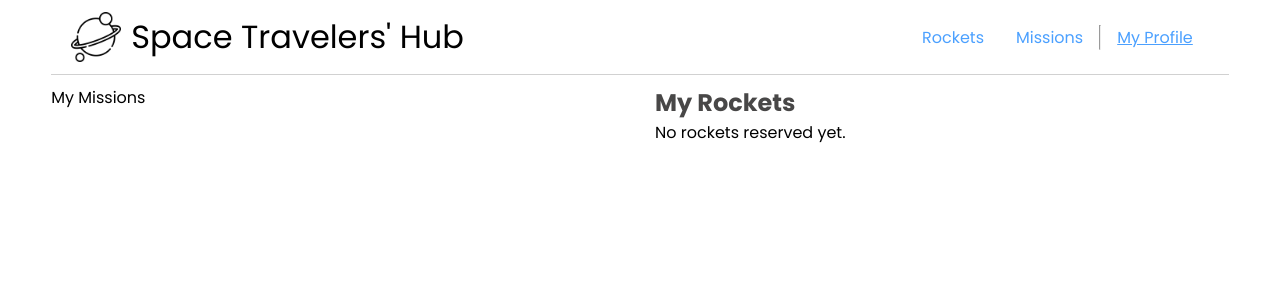
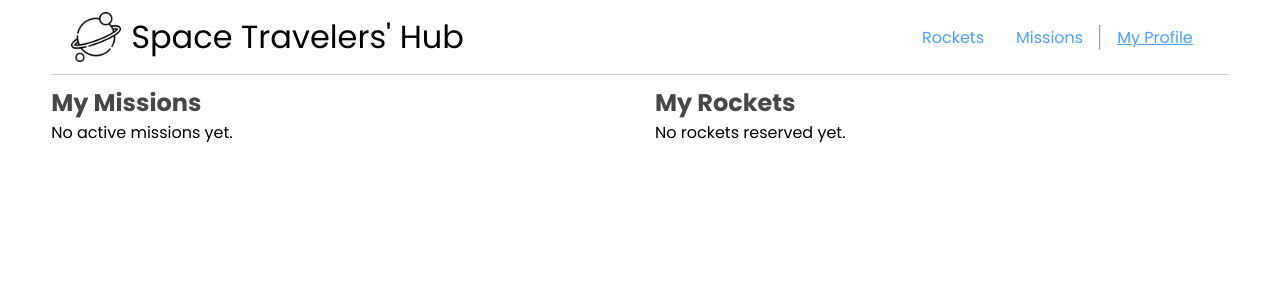
Before and after one commit to lRebornsl/space-travelers-hub, a React (Vite) app: page /myProfile in a window 1280 px wide. Shown: the top 300 px of the page. Built offline with nearby package versions, Linux system fonts and the light colour scheme.

Commit message:
Display missions in My Profile

```diff
--- a/src/components/Missions/ActiveMissionsList.jsx
+++ b/src/components/Missions/ActiveMissionsList.jsx
@@ -6,7 +6,7 @@ const ActiveMissionsList = () => {
 
   return (
     <div>
-      <h2>My Rockets</h2>
+      <h2>My Missions</h2>
       {activeMissions.length === 0 ? (
         <p>No active missions yet.</p>
       ) : (
--- a/src/components/MyProfile/MyProfile.jsx
+++ b/src/components/MyProfile/MyProfile.jsx
@@ -1,10 +1,11 @@
+import ActiveMissionsList from '../Missions/ActiveMissionsList';
 import ReservedRocketsList from '../Rockets/ReservedRocketsList';
 import './MyProfile.css';
 
 const MyProfile = () => (
   <div>
     <div id="reserved-container" className="container">
-      <div>My Missions</div>
+      <ActiveMissionsList />
       <ReservedRocketsList />
     </div>
   </div>
```
